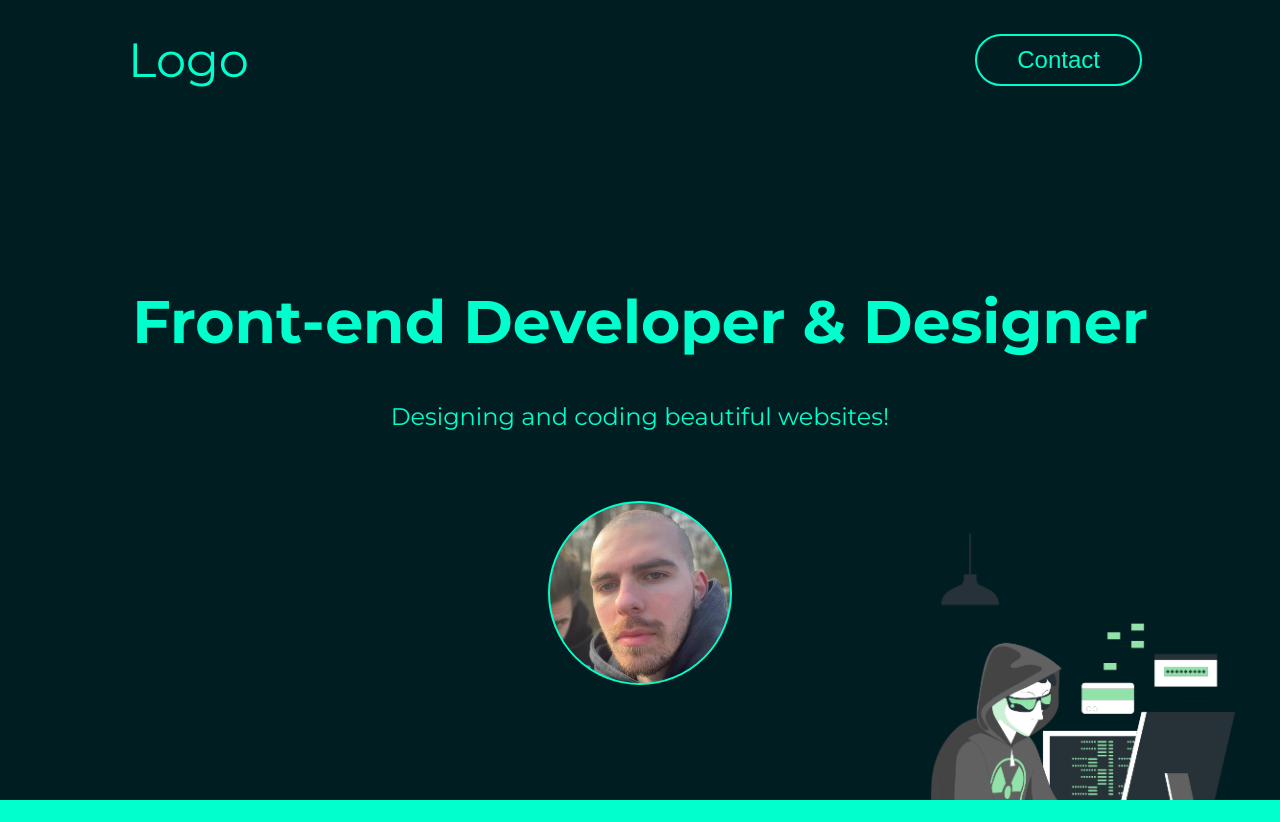
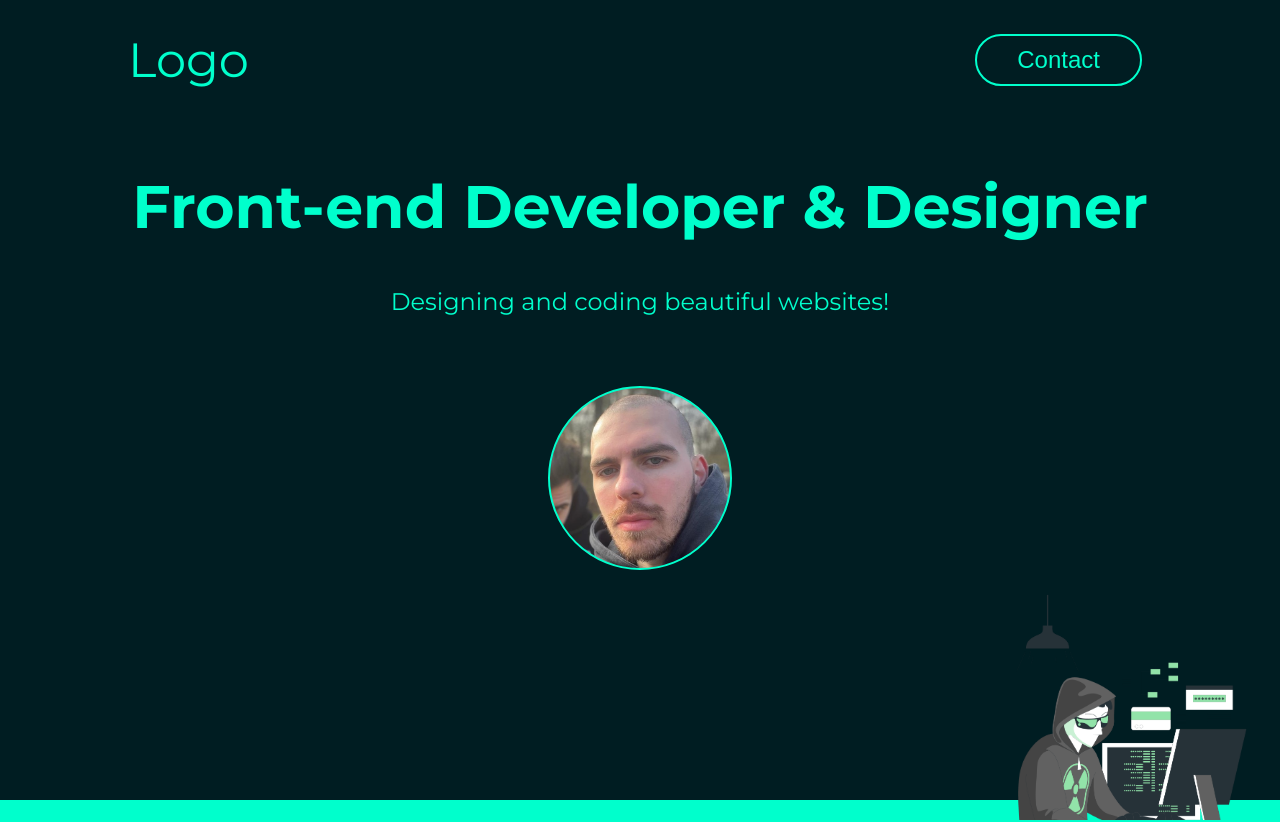
Before and after one commit to AlexLeka98/portfolio, a React (Create React App) app: page / in a window 1280 px wide. Shown: the top 822 px of the page. Built offline with nearby package versions, Linux system fonts and the light colour scheme.

Commit message:
Image now looks good

```diff
--- a/src/components/Landing/Landing.module.scss
+++ b/src/components/Landing/Landing.module.scss
@@ -46,6 +46,15 @@
             margin-top:50px;
         }
 
+        @include tablet{
+            h1{
+                font-size: 42px;
+                margin-bottom: 36px;
+            }
+            h2{
+                font-size:18px;
+            }
+        }
 
         @include mobile{
             h1{
@@ -62,17 +71,17 @@
         flex:2;
         display: flex;
         justify-content: flex-end;
-        position: absolute;
-        bottom:0;
-        right:0;
+        // position: absolute;
+        // bottom:0;
+        // right:0;
 
         // background-color: darken($color: $secondary, $amount: 40%);
         align-items: flex-end;
         .footerImg{
             background-image: url('./hacker.png');
             background-size: cover;
-            height:300px;
-            width:400px;
+            height:250px;
+            width:300px;
 
         }
     }
```
